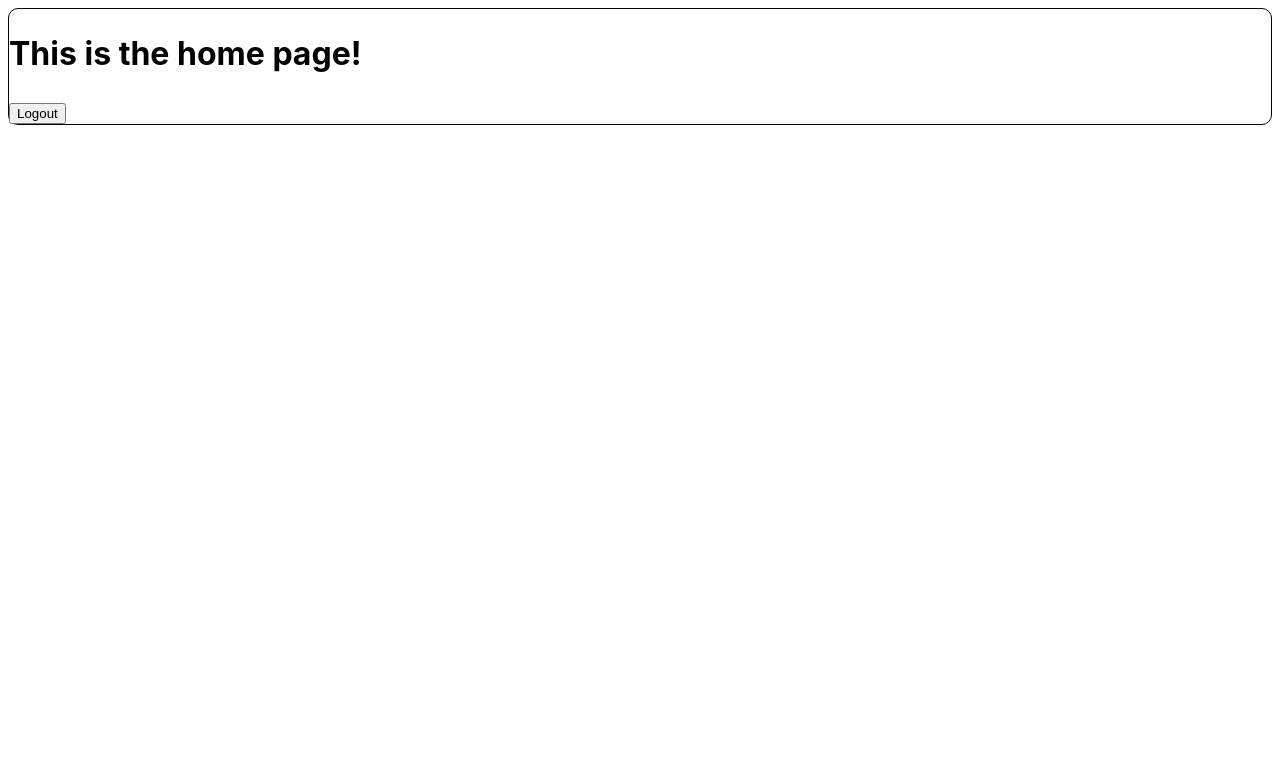
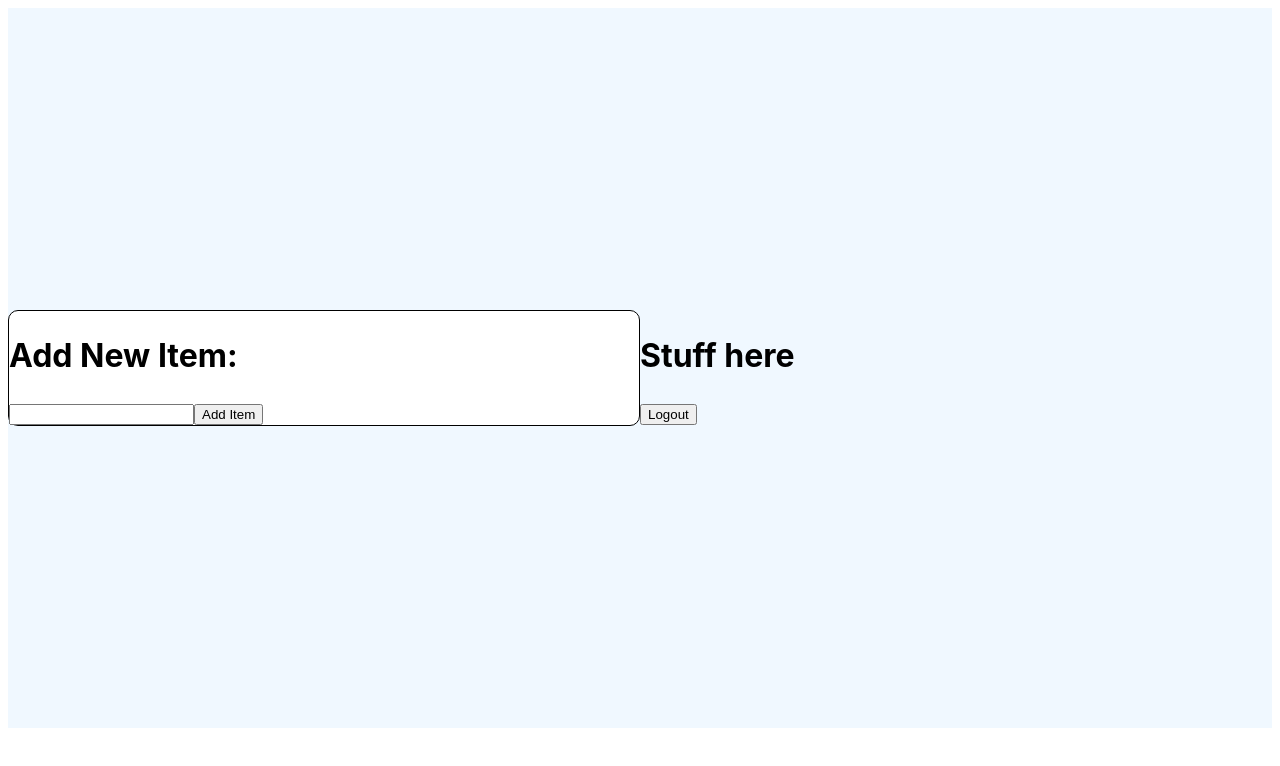
Before and after one commit to Jessiroo/to-do, a React (Vite) app: page /home in a window 1280 px wide. Shown: the top 766 px of the page. Built offline with nearby package versions, Linux system fonts and the light colour scheme; no server answers; sample sign-in values are in the browser's storage.

Commit message:
working on auth user id

```diff
--- a/package.json
+++ b/package.json
@@ -13,7 +13,8 @@
     "firebase": "^10.2.0",
     "react": "^18.2.0",
     "react-dom": "^18.2.0",
-    "react-router-dom": "^6.15.0"
+    "react-router-dom": "^6.15.0",
+    "uid": "^2.0.2"
   },
   "devDependencies": {
     "@types/react": "^18.2.15",
--- a/src/Layout/Card.module.css
+++ b/src/Layout/Card.module.css
@@ -1,5 +1,6 @@
 .card {
   border: 1px solid black;
+  background-color: white;
   border-radius: 10px;
   margin-left: auto;
   margin-right: auto;
--- /dev/null
+++ b/src/components/AddToDo.jsx
@@ -0,0 +1,39 @@
+import { useState } from "react";
+
+import Card from "../Layout/Card";
+import Button from "../Layout/Button";
+import classes from './AddToDo.module.css';
+import { auth, db } from "../firebase/firebase_config";
+import { set, ref } from "firebase/database";
+
+const AddToDo = () => {
+  const [newToDo, setNewToDo] = useState('');
+
+  // Handler functions
+  const newToDoChangeHandler = (event) => {
+    setNewToDo(event.target.value);
+  };
+
+  const addItemHandler = () => {
+    // const uid = uid();
+    // set(ref(db, `/${auth.currentUser.uid}/${uid}`), {
+    //   toDo: newToDo,
+    //   uid,
+    // })
+  };
+
+  // Component Return
+  return (
+    <Card>
+      <h1>Add New Item:</h1>
+      <input
+        onChange={newToDoChangeHandler}
+        value={newToDo}
+        type="input"
+      />
+      <Button onClick={addItemHandler}>Add Item</Button>
+    </Card>
+  );
+};
+
+export default AddToDo;
--- a/src/components/Login.jsx
+++ b/src/components/Login.jsx
@@ -71,7 +71,7 @@ const Login = () => {
     <Fragment>
       <h1>Sign In</h1>
       <div className={classes.input}>
-        <label for="email">Email:</label>
+        <label htmlFor="email">Email:</label>
         <input
           id="email"
           onChange={emailChangeHandler}
@@ -81,7 +81,7 @@ const Login = () => {
         />
       </div>
       <div className={classes.input}>
-        <label for="password">Password:</label>
+        <label htmlFor="password">Password:</label>
         <input
           id="password"
           onChange={passwordChangeHandler}
@@ -103,7 +103,7 @@ const Login = () => {
       <Fragment>
         <h1>Create an Account</h1>
         <div className={classes.input}>
-          <label for="createEmail">Email:</label>
+          <label htmlFor="createEmail">Email:</label>
           <input
             id="createEmail"
             onChange={registerEmailChangeHandler}
@@ -113,7 +113,7 @@ const Login = () => {
           />
         </div>
         <div className={classes.input}>
-          <label for="createPassword">Password:</label>
+          <label htmlFor="createPassword">Password:</label>
           <input
             id="createPassword"
             onChange={registerPasswordChangeHandler}
@@ -123,7 +123,7 @@ const Login = () => {
           />
         </div>
         <div className={classes.input}>
-          <label for="verifyPassword">Verify Password:</label>
+          <label htmlFor="verifyPassword">Verify Password:</label>
           <input
             id="verifyPassword"
             onChange={registerVerifyPasswordHandler}
--- a/src/context/AuthProvider.jsx
+++ b/src/context/AuthProvider.jsx
@@ -1,22 +1,17 @@
-import { useState } from "react";
 import AuthContext from "./auth-context";
 import { auth } from "../firebase/firebase_config";
-import { createUserWithEmailAndPassword, signInWithEmailAndPassword, signOut } from "firebase/auth";
+import { createUserWithEmailAndPassword, onAuthStateChanged, signInWithEmailAndPassword, signOut } from "firebase/auth";
 
 // AuthProvider
 const AuthProvider = (props) => {
-  const [userId, setUserId] = useState(null);
 
-  // Handlers
   const updateUserHandler = (email, password) => {
-    const user = signInWithEmailAndPassword(auth, email, password).catch(err => alert(err.message));
-    setUserId(user.uid);
+    signInWithEmailAndPassword(auth, email, password).catch(err => alert(err.message));
   };
 
   const createUserHandler = (email, password, verifyPassword) => {
     if (password === verifyPassword) {
-      const user = createUserWithEmailAndPassword(auth, email, password).catch(err => alert(err.message));
-      setUserId(user.uid);
+      createUserWithEmailAndPassword(auth, email, password).catch(err => alert(err.message));
     } else {
       alert('Passwords must match!')
     }
@@ -24,12 +19,10 @@ const AuthProvider = (props) => {
 
   const clearUserHandler = () => {
     signOut(auth).catch(err => alert(err.message));
-    setUserId(null);
   };
 
   // Provided authContext
   const authContext = {
-    userId,
     updateUser: updateUserHandler,
     createUser: createUserHandler,
     clearUser: clearUserHandler,
--- a/src/context/auth-context.js
+++ b/src/context/auth-context.js
@@ -1,7 +1,6 @@
 import { createContext } from "react";
 
 const AuthContext = createContext({
-  userId: '',
   updateUser: (email, password) => {},
   createUser: (email, password, verifyEmail) => {},
   clearUser: () => {},
--- a/src/pages/Home.jsx
+++ b/src/pages/Home.jsx
@@ -7,10 +7,11 @@ import Card from '../Layout/Card';
 import classes from './Home.module.css';
 import { onAuthStateChanged } from 'firebase/auth';
 import { auth } from '../firebase/firebase_config';
+import AddToDo from '../components/AddToDo';
 
 const HomePage = () => {
   const {
-    userId,
+    getUserId,
     clearUser,
   } = useContext(AuthContext);
   const navigate = useNavigate();
@@ -19,7 +20,10 @@ const HomePage = () => {
     onAuthStateChanged(auth, (user) => {
       if (!user) {
         navigate('/');
-      } ;
+      } else {
+        const userId = user.uid;
+        console.log(userId);
+      }
     });
   }, []);
 
@@ -30,10 +34,15 @@ const HomePage = () => {
 
   // Page Return
   return (
-    <Card>
-      <h1>This is the home page!</h1>
-      <Button onClick={signOutHandler} >Logout</Button>
-    </Card>
+    <div className={classes.mainDivider}>
+      <div className={classes.divider}>
+        <AddToDo />
+      </div>
+      <div className={classes.divider}>
+        <h1>Stuff here</h1>
+        <Button onClick={signOutHandler}>Logout</Button>
+      </div>
+    </div>
   );
 };
 
--- a/src/pages/Home.module.css
+++ b/src/pages/Home.module.css
@@ -0,0 +1,21 @@
+.mainDivider {
+  display: flex;
+  flex-direction: row;
+  width: 100%;
+  height: 90vh;
+  align-items: center;
+}
+
+.divider {
+  width: 50%;
+}
+
+@media (max-width: 600px) {
+  .divider {
+    width: 100%;
+  }
+
+  .divider:nth-of-type(2) {
+    display: none;
+  }
+}
--- a/src/pages/RootLayout.module.css
+++ b/src/pages/RootLayout.module.css
@@ -4,3 +4,7 @@
   height: 100%;
   width: 100%;
 } */
+
+.main {
+  background-color: aliceblue;
+}
--- a/src/pages/Welcome.jsx
+++ b/src/pages/Welcome.jsx
@@ -1,4 +1,4 @@
-import { Fragment, useEffect } from 'react';
+import { useEffect } from 'react';
 import { useNavigate } from 'react-router-dom';
 
 import classes from './Welcome.module.css';
@@ -19,7 +19,6 @@ const WelcomePage = () => {
   }, []);
 
   return (
-    <Fragment>
     <div className={classes.mainDivider}>
       <div className={classes.divider}>
         <Login />
@@ -28,7 +27,6 @@ const WelcomePage = () => {
         <h1>Stuff here</h1>
       </div>
     </div>
-    </Fragment>
   );
 };
 
```
Also changed, not shown: src/components/AddToDo.module.css (added), 1 other file (tests, documents, lock files or other folders). Lines whose indentation alone changed are shown as unchanged.
